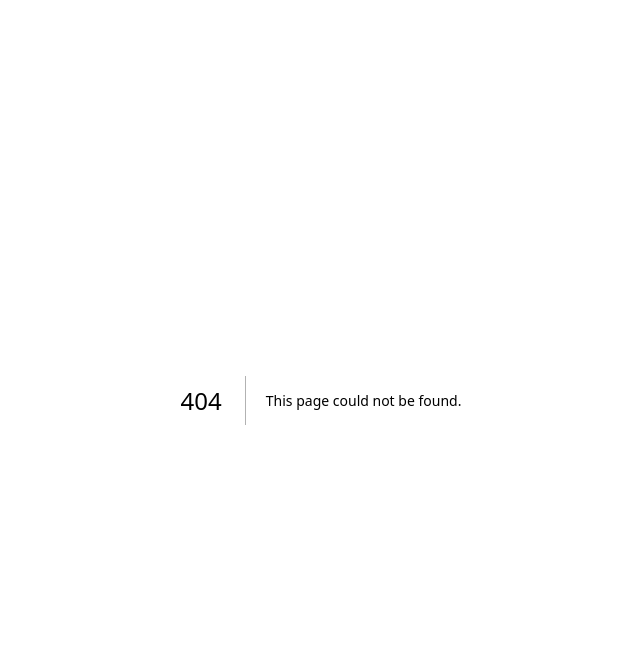
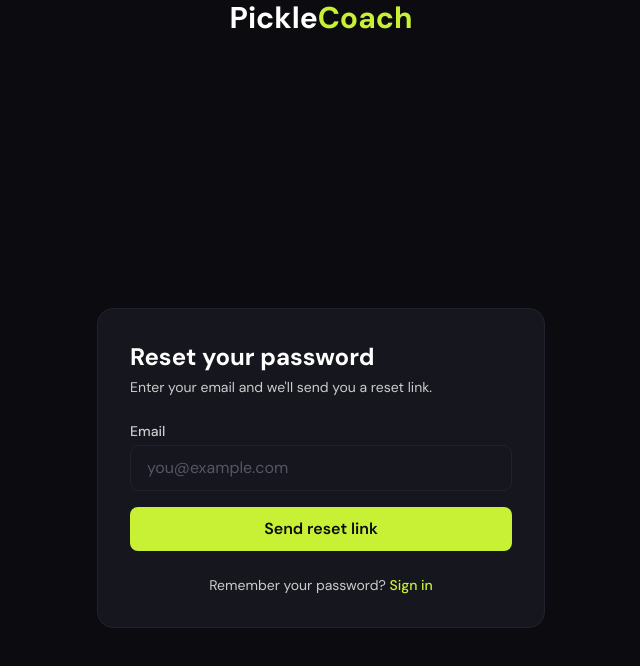
Before and after one commit to RonchiTech/picklecoach, a Next.js app in the folder apps/web/: page /forgot-password in a window 1280 px wide. Before the commit this address had no page. Shown: the top 666 px of the page, without its empty margins (319-959 px from the left). Built offline with nearby package versions, Linux system fonts and the light colour scheme; no server answers.

Commit message:
feat: add forgot-password page and Forgot password? link on login

```diff
--- /dev/null
+++ b/apps/web/src/app/(auth)/forgot-password/page.tsx
@@ -0,0 +1,24 @@
+import Link from 'next/link'
+import { ForgotPasswordForm } from '@/components/auth/ForgotPasswordForm'
+
+export default function ForgotPasswordPage() {
+  return (
+    <div className="flex min-h-screen items-center justify-center bg-base">
+      <div className="w-full max-w-md rounded-2xl border border-border bg-surface p-8">
+        <div className="mb-6">
+          <h1 className="text-2xl font-bold text-text-primary">Reset your password</h1>
+          <p className="mt-1 text-sm text-text-secondary">
+            Enter your email and we&apos;ll send you a reset link.
+          </p>
+        </div>
+        <ForgotPasswordForm />
+        <p className="mt-6 text-center text-sm text-text-secondary">
+          Remember your password?{' '}
+          <Link href="/login" className="font-medium text-accent hover:underline">
+            Sign in
+          </Link>
+        </p>
+      </div>
+    </div>
+  )
+}
--- /dev/null
+++ b/apps/web/src/components/auth/ForgotPasswordForm.tsx
@@ -0,0 +1,56 @@
+'use client'
+
+import { useState } from 'react'
+import { apiFetch } from '@/lib/api'
+
+export function ForgotPasswordForm() {
+  const [submitted, setSubmitted] = useState(false)
+  const [loading, setLoading] = useState(false)
+
+  async function handleSubmit(e: React.FormEvent<HTMLFormElement>) {
+    e.preventDefault()
+    setLoading(true)
+    const email = (e.currentTarget.elements.namedItem('email') as HTMLInputElement).value
+    try {
+      await apiFetch('/api/v1/auth/forgot-password', { method: 'POST', body: { email } })
+    } catch {
+      // always show success — never reveal whether email exists
+    } finally {
+      setSubmitted(true)
+      setLoading(false)
+    }
+  }
+
+  if (submitted) {
+    return (
+      <p className="text-sm text-text-secondary">
+        If that email is registered, you&apos;ll receive a reset link shortly. Check your inbox.
+      </p>
+    )
+  }
+
+  return (
+    <form onSubmit={handleSubmit} className="flex flex-col gap-4">
+      <div className="flex flex-col gap-1">
+        <label htmlFor="email" className="text-sm font-medium text-text-secondary">
+          Email
+        </label>
+        <input
+          id="email"
+          name="email"
+          type="email"
+          required
+          placeholder="you@example.com"
+          className="rounded-lg border border-border bg-surface px-4 py-2.5 text-text-primary placeholder:text-muted focus:border-accent focus:outline-none"
+        />
+      </div>
+      <button
+        type="submit"
+        disabled={loading}
+        className="rounded-lg bg-accent py-2.5 font-semibold text-[#0C0C10] transition-opacity hover:opacity-90 disabled:opacity-50"
+      >
+        {loading ? 'Sending…' : 'Send reset link'}
+      </button>
+    </form>
+  )
+}
--- a/apps/web/src/components/auth/LoginForm.tsx
+++ b/apps/web/src/components/auth/LoginForm.tsx
@@ -2,6 +2,7 @@
 
 import { useState } from 'react'
 import { useRouter } from 'next/navigation'
+import Link from 'next/link'
 import { apiFetch } from '@/lib/api'
 
 export function LoginForm() {
@@ -45,9 +46,14 @@ export function LoginForm() {
         />
       </div>
       <div className="flex flex-col gap-1">
-        <label htmlFor="password" className="text-sm font-medium text-text-secondary">
-          Password
-        </label>
+        <div className="flex items-center justify-between">
+          <label htmlFor="password" className="text-sm font-medium text-text-secondary">
+            Password
+          </label>
+          <Link href="/forgot-password" className="text-xs text-accent hover:underline">
+            Forgot password?
+          </Link>
+        </div>
         <input
           id="password"
           name="password"
```
